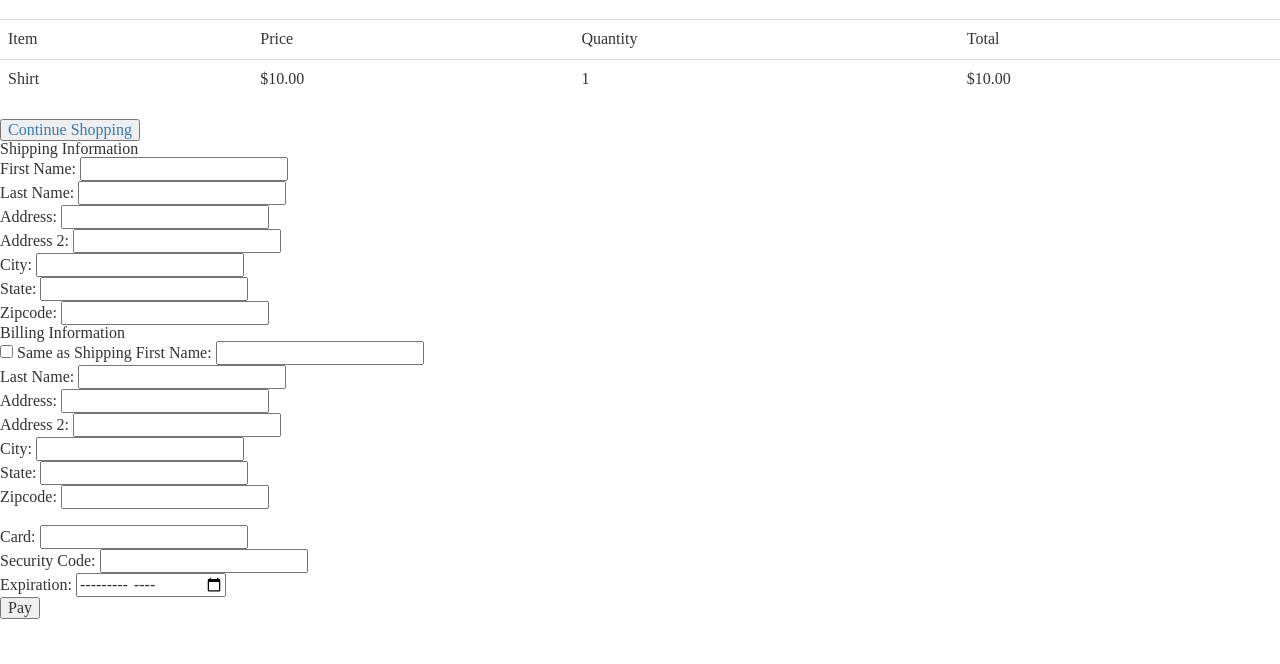
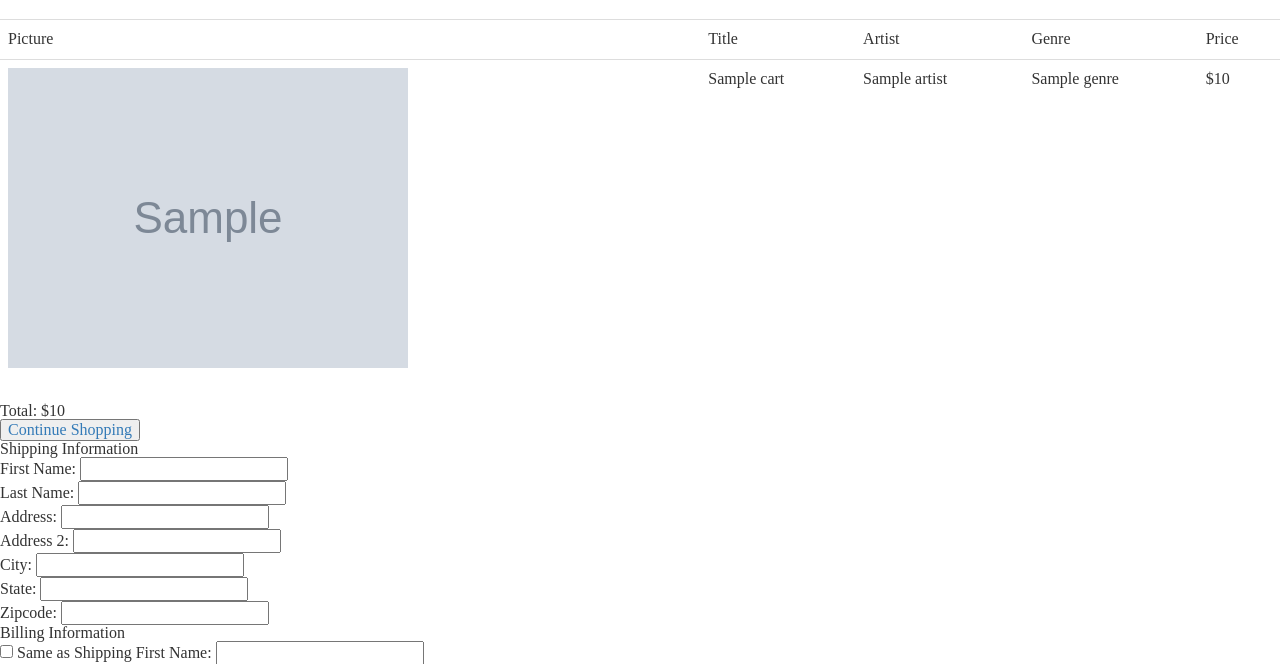
Before and after one commit to stephguac/djsalad, a CodeIgniter app: the page made by application/views/cartView.php in a window 1280 px wide. Shown: the part 51-715 px from the top of the page. Before the commit the page ends 670 px from the top, so only its background shows below. Run offline with CodeIgniter, Linux system fonts and the light colour scheme; tables that the repository leaves empty hold one stand-in row (values such as "Sample post"); the template is opened without the code that fills it: most values are stand-ins (such as "Sample title", 1, 10 or a date in 2020); grey boxes marked "Sample" are stand-in pictures.

Commit message:
cart view and functionsgit add .

```diff
--- a/application/config/routes.php
+++ b/application/config/routes.php
@@ -61,7 +61,7 @@ $route['Product/(:num)'] = 'main/showProduct/$1';
 $route['Admin'] = 'main/adminView';
 $route['Search'] = 'main/searchView';
 $route['Login'] = 'users/login';
-$route['Cart/(:num)'] = 'carts/add/$1';
+$route['Carts/(:num)'] = 'Carts/productAddToCart/$1';
 
 $route['shipping'] = 'CHANGE LATER';
 $route['billing'] = 'CHANGE LATER';
--- a/application/controllers/Users.php
+++ b/application/controllers/Users.php
@@ -33,7 +33,6 @@ class Users extends CI_Controller {
 		$this->load->model('Cart');
 		$this->Cart->createCart($currentUser['id']);
 		$this->load->view('mainView');
-		}
 		redirect('/');
 	}
 
--- a/application/views/cartView.php
+++ b/application/views/cartView.php
@@ -10,22 +10,46 @@
 	</style>
 </head>
 <body>
+<?php
+	// var_dump($cartData);
+?>
 	<div>
 		<table class="table">
 			<tr>
-				<td>Item</td>
+				<td>Picture</td>
+				<td>Title</td>
+				<td>Artist</td>
+				<td>Genre</td>
 				<td>Price</td>
-				<td>Quantity</td>
-				<td>Total</td>
 			</tr>
-			<!-- for loop in php below to add items -->
+<?php
+			foreach($cartData as $cd) {
+				$url = $cd['image_1'];
+				$title = $cd['title'];
+				$artist = $cd['artist'];
+				$genre = $cd['genre'];
+				$price = $cd['price'];
+?>
 			<tr>
-				<td>Shirt</td>
-				<td>$10.00</td>
-				<td>1</td>
-				<td>$10.00</td>
+				<td><img src="<?= $url ?>"></td>
+				<td><?= $title ?></td>
+				<td><?= $artist ?></td>
+				<td><?= $genre ?></td>
+				<td>$<?= $price ?></td>
 			</tr>
+<?php
+			}
+?>
 		</table>
+	<h4>Total:
+<?php
+			$sum = 0;
+			foreach($cartData as $cd) {
+				$sum += $cd['price'];
+			}
+			echo "$".$sum;
+?>
+	</h4>
 	</div>
 	<div>
 		<a href="???URL FOR HOME???"><button>Continue Shopping</button></a>
```
Also changed, not shown: application/controllers/Carts.php (+11 -1 lines), application/controllers/Main.php (+0 -9 lines), application/models/Cart.php (+24 -13 lines).
